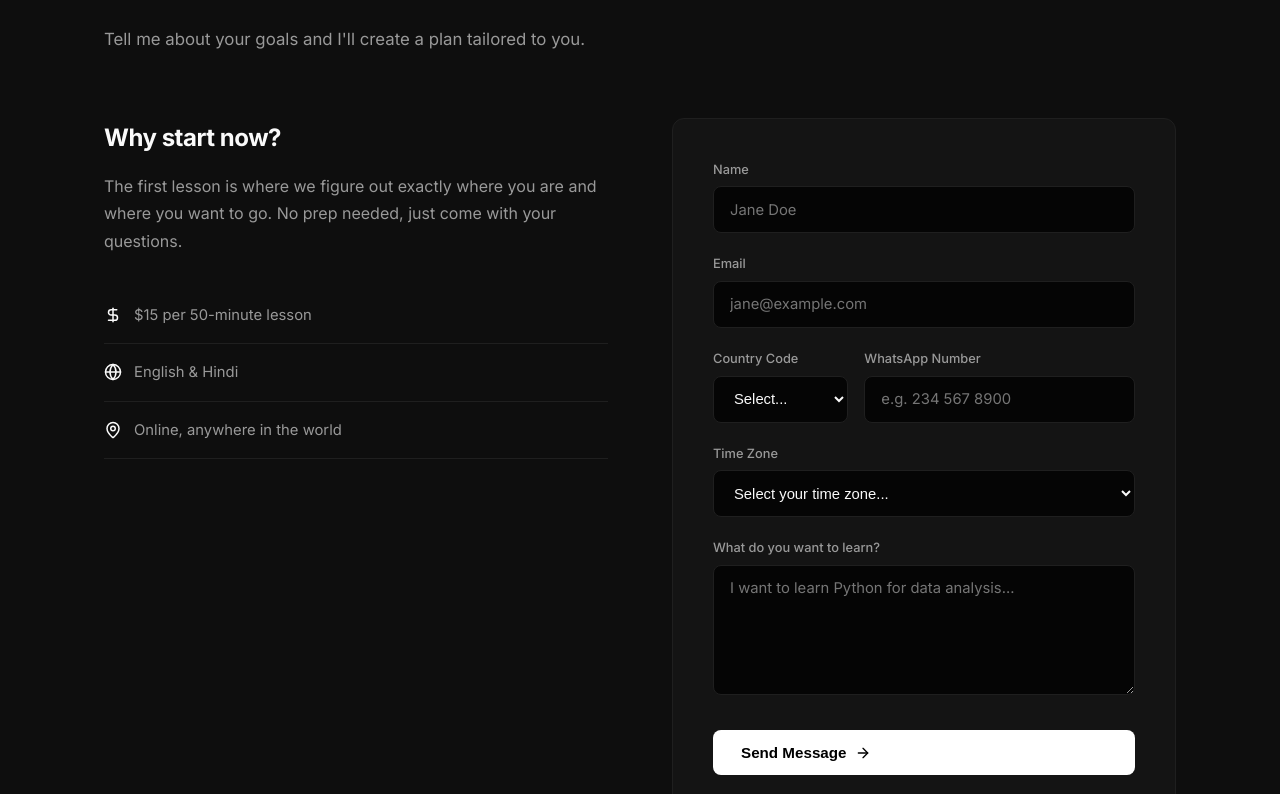
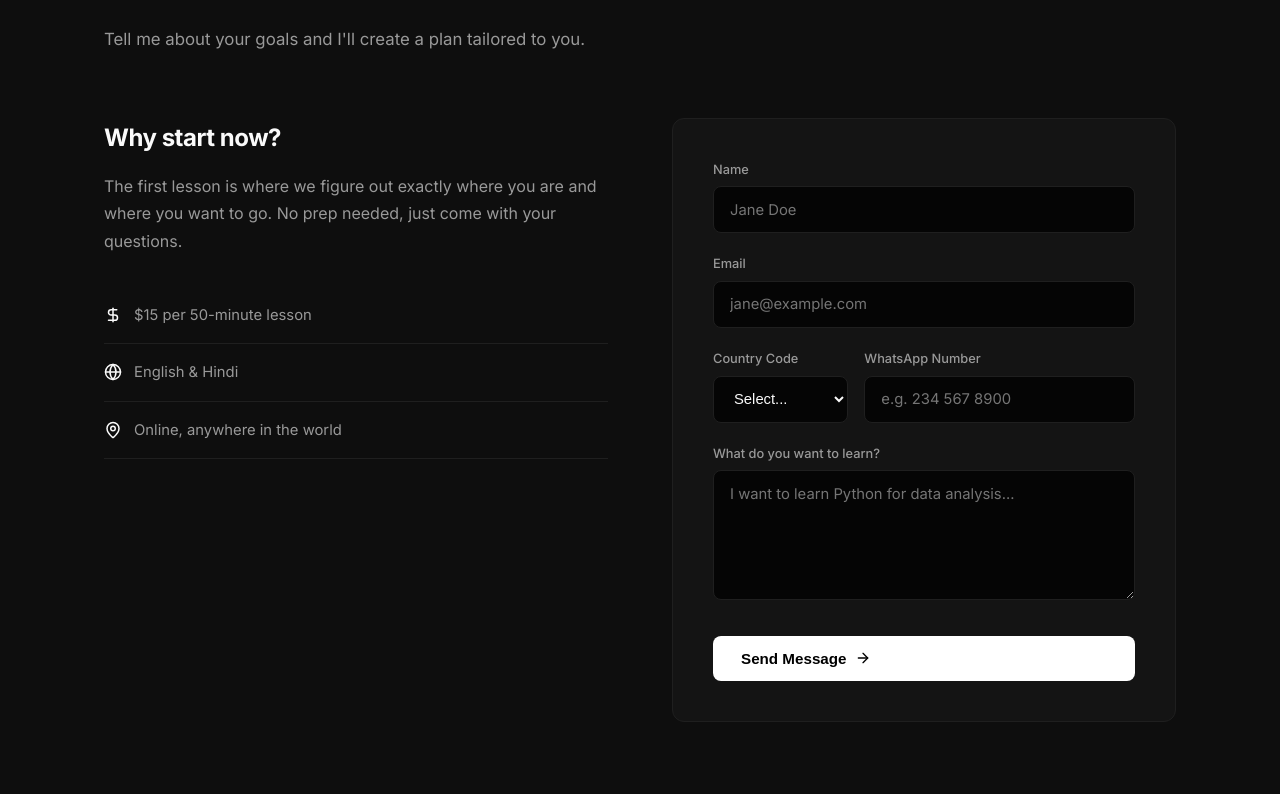
Before and after one commit to realakshatsingh/akshat-tutor-portfolio, a Next.js app: page / in a window 1280 px wide. Shown: the part 5206-6000 px from the top of the page. Built offline with nearby package versions, Linux system fonts and the light colour scheme.

Commit message:
Form updates: AJAX submission and removed timezone

```diff
--- a/app/page.tsx
+++ b/app/page.tsx
@@ -1,11 +1,34 @@
 'use client';
 
 import { useEffect, useState } from 'react';
-import { Star, Terminal, Database, Presentation, Briefcase, Award, ArrowRight, MapPin, Globe, DollarSign, Phone, Clock } from 'lucide-react';
+import { Star, Terminal, Database, Presentation, Briefcase, Award, ArrowRight, MapPin, Globe, DollarSign, Phone, Clock, CheckCircle } from 'lucide-react';
 import { timezones, countryCodes } from './data';
 
 export default function Home() {
   const [activeSection, setActiveSection] = useState('');
+  const [isSubmitting, setIsSubmitting] = useState(false);
+  const [isSubmitted, setIsSubmitted] = useState(false);
+
+  const handleSubmit = async (e: React.FormEvent<HTMLFormElement>) => {
+    e.preventDefault();
+    setIsSubmitting(true);
+    const form = e.currentTarget;
+    const formData = new FormData(form);
+
+    try {
+      const res = await fetch("https://api.web3forms.com/submit", {
+        method: "POST",
+        body: formData,
+      });
+      if (res.ok) {
+        setIsSubmitted(true);
+      }
+    } catch (error) {
+      console.error("Form submission failed:", error);
+    } finally {
+      setIsSubmitting(false);
+    }
+  };
 
   useEffect(() => {
     const sections = document.querySelectorAll('section[id]');
@@ -341,7 +364,14 @@ export default function Home() {
               </div>
 
               <div className="contact-form">
-                <form action="https://api.web3forms.com/submit" method="POST">
+                {isSubmitted ? (
+                  <div className="success-message" style={{ textAlign: 'center', padding: '3rem 1rem', background: 'var(--bg)', borderRadius: '12px', border: '1px solid var(--border)' }}>
+                    <CheckCircle size={48} style={{ color: '#4ade80', margin: '0 auto 1rem' }} />
+                    <h3 style={{ marginBottom: '0.5rem', color: 'var(--text)' }}>Thank You!</h3>
+                    <p style={{ color: 'var(--text-muted)' }}>Your query has been submitted. I will get back to you soon.</p>
+                  </div>
+                ) : (
+                  <form onSubmit={handleSubmit}>
                     <input type="hidden" name="access_key" value="9a18b350-b656-4350-a78a-f097bdcf8da1" />
                     <input type="hidden" name="subject" value="New Tutoring Inquiry" />
 
@@ -369,23 +399,15 @@ export default function Home() {
                       </div>
                     </div>
                     <div className="form-row">
-                    <label>Time Zone</label>
-                    <select name="timezone" required style={{ width: '100%', padding: '0.85rem 1rem', background: 'var(--bg)', border: '1px solid var(--border)', color: 'var(--text)', borderRadius: '8px', fontSize: '0.925rem' }}>
-                      <option value="">Select your time zone...</option>
-                      {timezones.map((tz, i) => (
-                        <option key={i} value={tz.value}>{tz.label}</option>
-                      ))}
-                    </select>
-                  </div>
-                  <div className="form-row">
                       <label>What do you want to learn?</label>
                       <textarea name="message" placeholder="I want to learn Python for data analysis..." required />
                     </div>
 
-                  <button type="submit" className="btn-primary form-btn">
-                    Send Message <ArrowRight size={16} />
+                    <button type="submit" className="btn-primary form-btn" disabled={isSubmitting}>
+                      {isSubmitting ? 'Sending...' : 'Send Message'} <ArrowRight size={16} />
                     </button>
                   </form>
+                )}
               </div>
             </div>
           </div>
```
Lines whose indentation alone changed are shown as unchanged.
